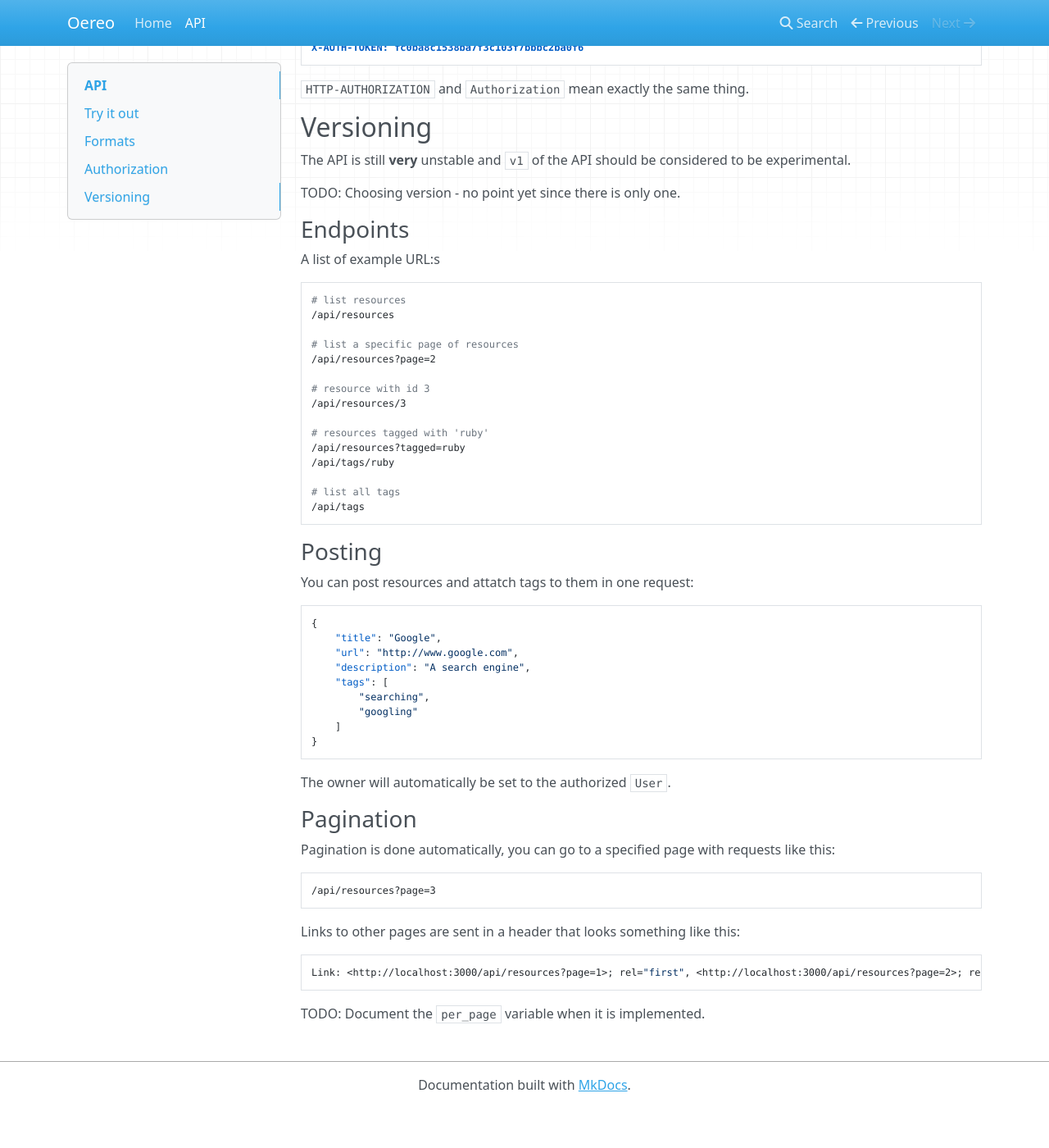
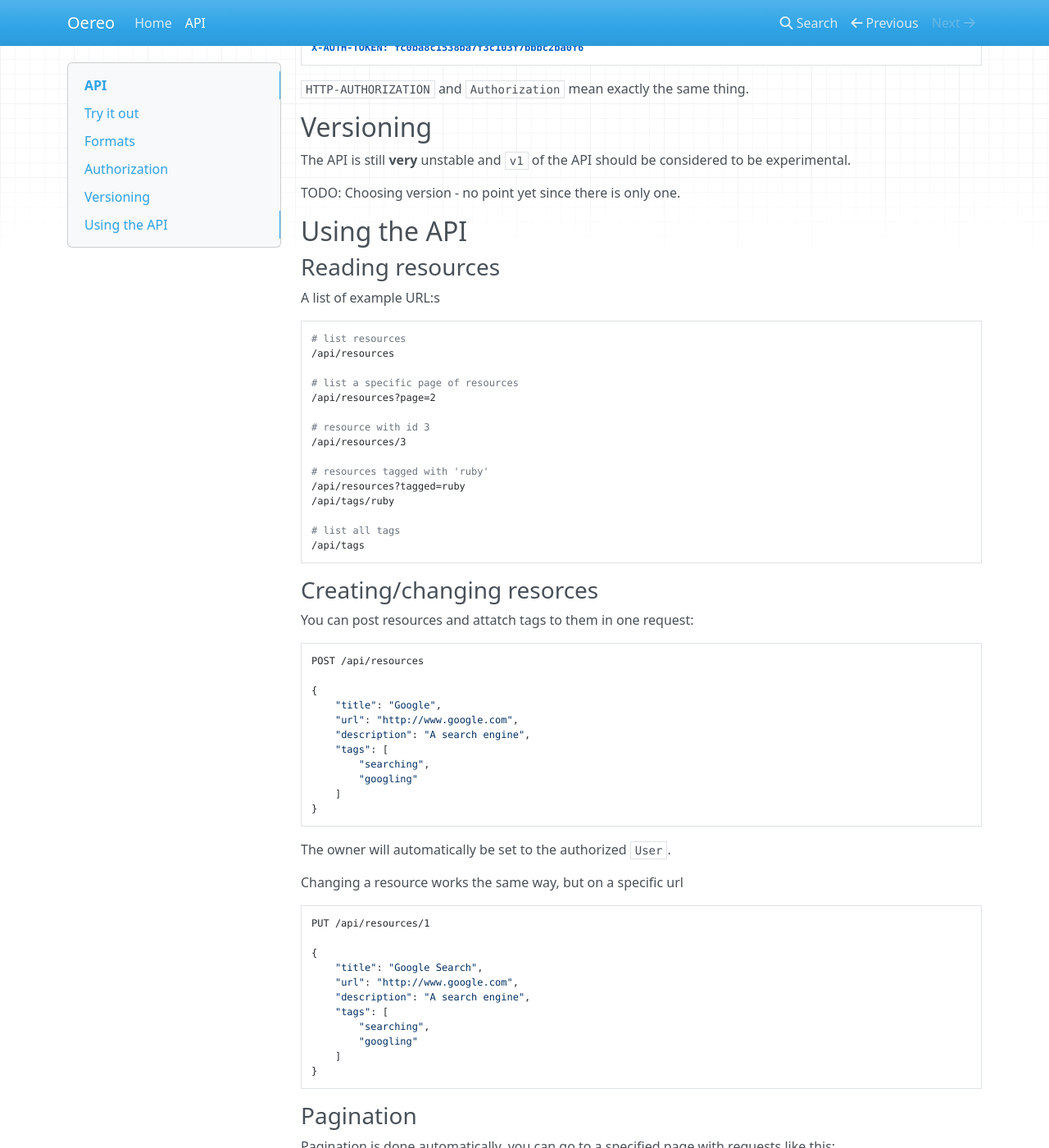
Before and after one commit to jsborjesson/oereo, an MkDocs documentation site: the page built from docs/api.md, in a window 1280 px wide and 1400 px high, scrolled down 1060 px. Shown: the whole window at 82% size. Built offline with MkDocs 1.6.1, drawn with Linux system fonts in a browser that asks for light colours; nearby versions of some CDN libraries; old or Windows-style settings are respelled for this version of MkDocs; before the commit the page ends 2411 px from its top, so only the background shows below that.

Commit message:
Easy fix #41, now supporting changing of resources

```diff
--- a/docs/api.md
+++ b/docs/api.md
@@ -57,7 +57,9 @@ be experimental.
 
 TODO: Choosing version - no point yet since there is only one.
 
-### Endpoints
+## Using the API
+
+### Reading resources
 
 A list of example URL:s
 
@@ -77,9 +79,11 @@ A list of example URL:s
     # list all tags
     /api/tags
 
-### Posting
+### Creating/changing resorces
 
 You can post resources and attatch tags to them in one request:
+
+    POST /api/resources
 
     {
         "title": "Google",
@@ -93,6 +97,20 @@ You can post resources and attatch tags to them in one request:
 
 The owner will automatically be set to the authorized `User`.
 
+Changing a resource works the same way, but on a specific url
+
+    PUT /api/resources/1
+
+    {
+        "title": "Google Search",
+        "url": "http://www.google.com",
+        "description": "A search engine",
+        "tags": [
+            "searching",
+            "googling"
+        ]
+    }
+
 ### Pagination
 
 Pagination is done automatically, you can go to a specified page with requests
```
Also changed, not shown: 1 other file.
